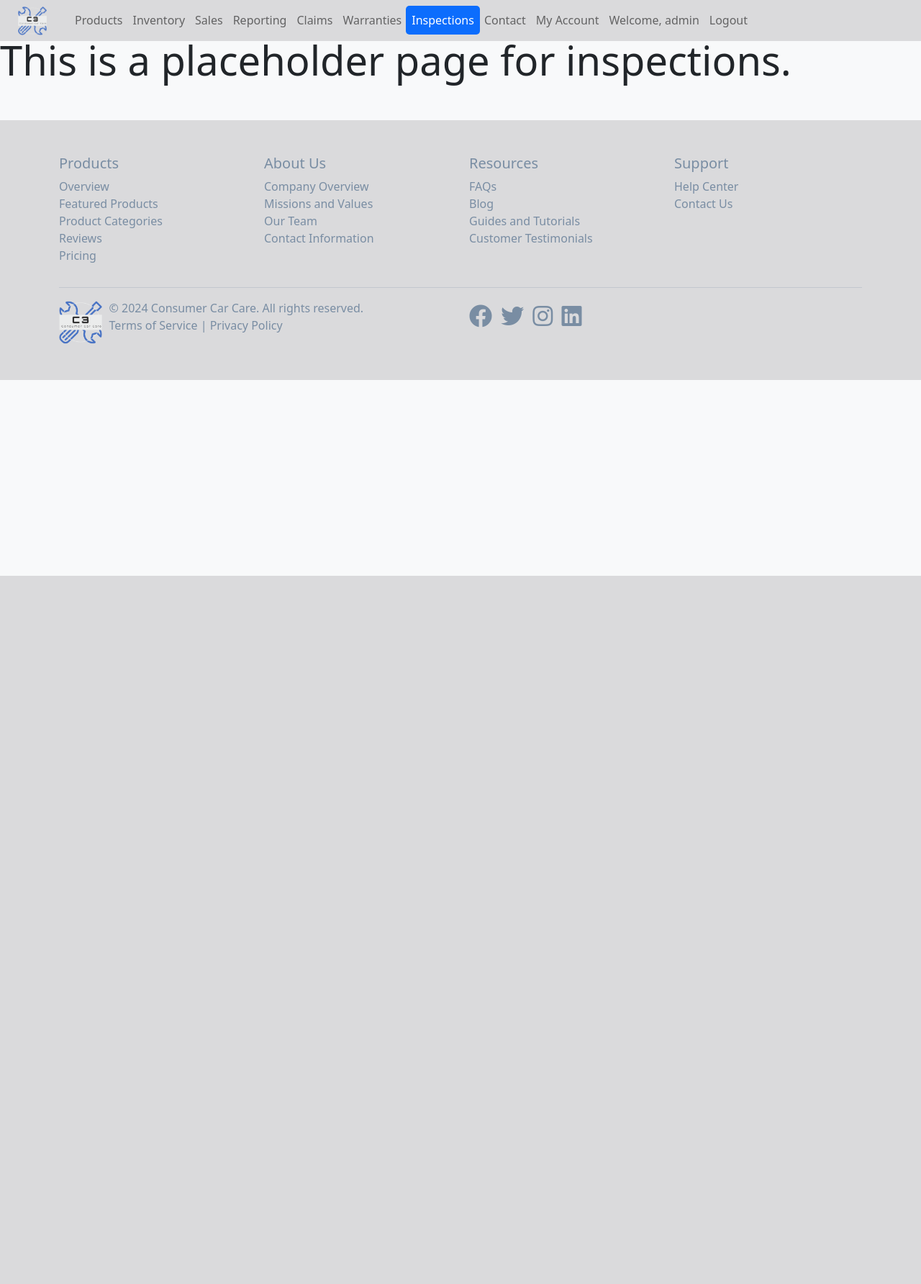
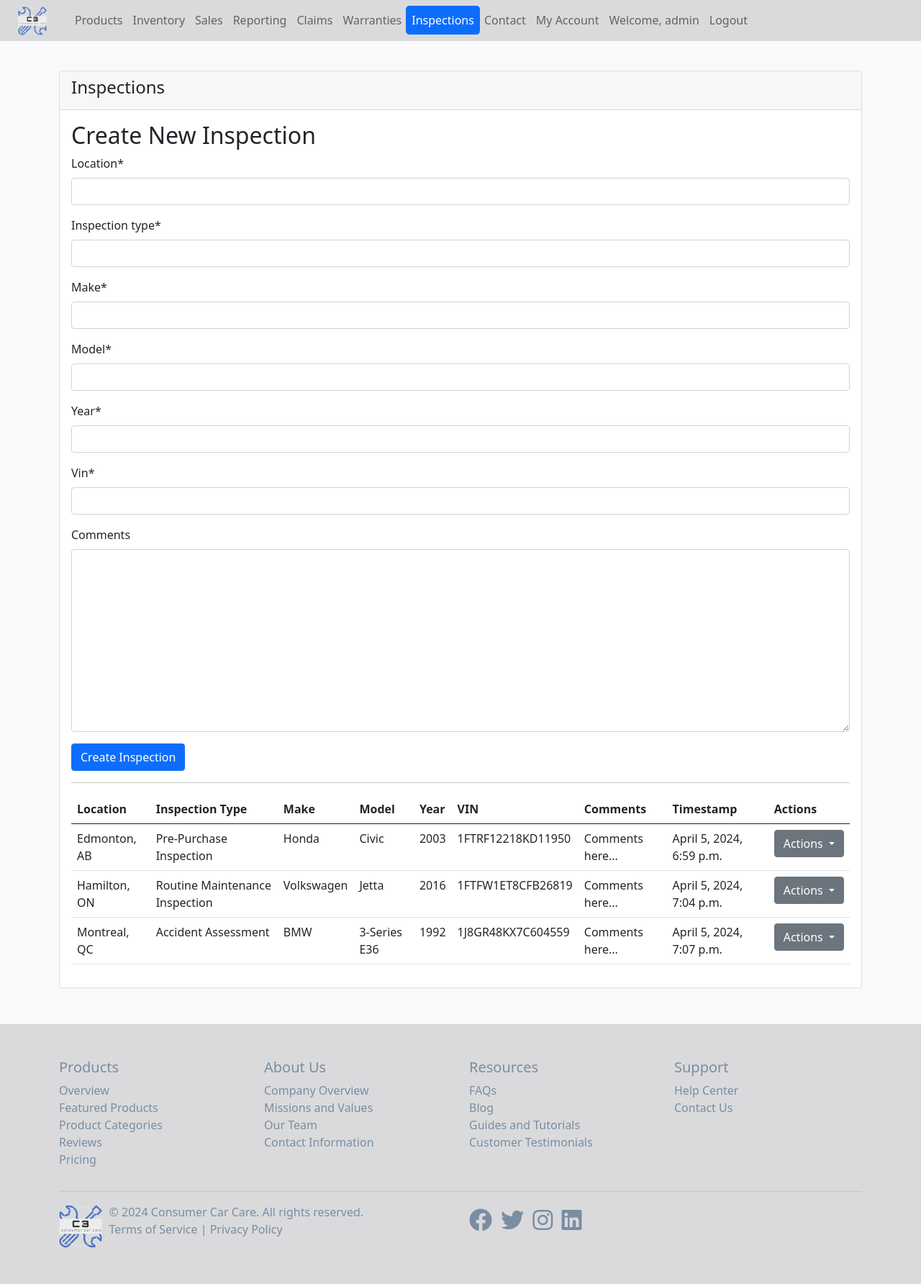
Before and after one commit to ghostwalker-mk1/c3-web-app, a Django app: page /inspections/ in a window 1280 px wide. Shown: the whole page at 72% size. Before the commit the page ends 800 px from the top, so only its background shows below. Run offline with Django 5.2, Linux system fonts and the light colour scheme; a user stored in the database is signed in; data comes from the database, SQL or seed files in the repository; some libraries are stand-ins or nearby versions.

Commit message:
Add inspections page

```diff
--- a/main_app/templates/main_app/inspections.html
+++ b/main_app/templates/main_app/inspections.html
@@ -1,6 +1,64 @@
 {% extends 'main_app/base.html' %}
+{% load crispy_forms_tags %}
 {% block content %}
-
-<h1 class="display-4">This is a placeholder page for inspections.</h1>
-
+<div class="container mt-5">
+    <div class="row">
+        <div class="col-md-12">
+            <div class="card">
+                <div class="card-header">
+                    <h4>Inspections</h4>
+                </div>
+                <div class="card-body">
+                    <h2>Create New Inspection</h2>
+                    <form method="post">
+                        {% csrf_token %}
+                        {{ form|crispy }}
+                        <button type="submit" class="btn btn-primary">Create Inspection</button>
+                    </form>
+                    <hr>
+                    <table class="table">
+                        <thead>
+                            <tr>
+                                <th>Location</th>
+                                <th>Inspection Type</th>
+                                <th>Make</th>
+                                <th>Model</th>
+                                <th>Year</th>
+                                <th>VIN</th>
+                                <th>Comments</th>
+                                <th>Timestamp</th>
+                                <th>Actions</th>
+                            </tr>
+                        </thead>
+                        <tbody>
+                            {% for inspection in inspections %}
+                            <tr>
+                                <td>{{ inspection.location }}</td>
+                                <td>{{ inspection.inspection_type }}</td>
+                                <td>{{ inspection.make }}</td>
+                                <td>{{ inspection.model }}</td>
+                                <td>{{ inspection.year }}</td>
+                                <td>{{ inspection.vin }}</td>
+                                <td>{{ inspection.comments|truncatechars:50 }}</td>
+                                <td>{{ inspection.timestamp }}</td>
+                                <td>
+                                    <div class="dropdown">
+                                        <button class="btn btn-secondary dropdown-toggle" type="button" id="actionsDropdown{{ inspection.id }}" data-toggle="dropdown" aria-haspopup="true" aria-expanded="false">
+                                            Actions
+                                        </button>
+                                        <div class="dropdown-menu" aria-labelledby="actionsDropdown{{ inspection.id }}">
+                                            <a class="dropdown-item" href="{% url 'edit_inspection' inspection.id %}">Edit</a>
+                                            <a class="dropdown-item" href="{% url 'delete_inspection' inspection.id %}" onclick="return confirm('Are you sure you want to delete this inspection?')">Delete</a>
+                                        </div>
+                                    </div>
+                                </td>
+                            </tr>
+                            {% endfor %}
+                        </tbody>
+                    </table>
+                </div>
+            </div>
+        </div>
+    </div>
+</div>
 {% endblock %}
--- a/main_app/urls.py
+++ b/main_app/urls.py
@@ -14,6 +14,8 @@ urlpatterns = [
     path('my-account/', views.my_account, name='my_account'),
     path('warranties/', views.warranty_view, name='warranties'),
     path('inspections/', views.inspections_view, name='inspections'),
+    path('inspections/<int:inspection_id>/edit/', views.edit_inspection, name='edit_inspection'),
+    path('inspections/<int:inspection_id>/delete/', views.delete_inspection, name='delete_inspection'),
     path('claims/', views.claims_view, name='claims'),
     path('claims/<int:claim_id>/edit/', views.edit_claim, name='edit_claim'),
     path('claims/<int:claim_id>/delete/', views.delete_claim, name='delete_claim'),
--- a/main_app/views.py
+++ b/main_app/views.py
@@ -343,3 +343,45 @@ def product_detail(request, product_id):
     product = get_object_or_404(Product, id=product_id)
     context = {'product': product}
     return render(request, 'main_app/product_detail.html', context)
+
+def inspections_view(request):
+    if request.method == 'POST':
+        form = InspectionForm(request.POST)
+        if form.is_valid():
+            form.save()
+            return redirect('inspections')
+    else:
+        form = InspectionForm()
+
+    inspections = Inspection.objects.all()
+    context = {
+        'form': form,
+        'inspections': inspections,
+    }
+    return render(request, 'main_app/inspections.html', context)
+
+def edit_inspection(request, inspection_id):
+    inspection = get_object_or_404(Inspection, id=inspection_id)
+    if request.method == 'POST':
+        form = InspectionForm(request.POST, instance=inspection)
+        if form.is_valid():
+            form.save()
+            return redirect('inspections')
+    else:
+        form = InspectionForm(instance=inspection)
+
+    context = {
+        'form': form,
+        'inspection': inspection,
+    }
+    return render(request, 'main_app/edit_inspection.html', context)
+
+def delete_inspection(request, inspection_id):
+    inspection = get_object_or_404(Inspection, id=inspection_id)
+    if request.method == 'POST':
+        inspection.delete()
+        return redirect('inspections')
+    context = {
+        'inspection': inspection
+    }
+    return render(request, 'main_app/delete_inspection.html', context)
```
Also changed, not shown: main_app/templates/main_app/delete_inspection.html (added, +30 -0 lines), main_app/templates/main_app/edit_inspection.html (added, +22 -0 lines), db.sqlite3, main_app/migrations/0006_inspection_remove_product_image.py (added), 1 other file.
